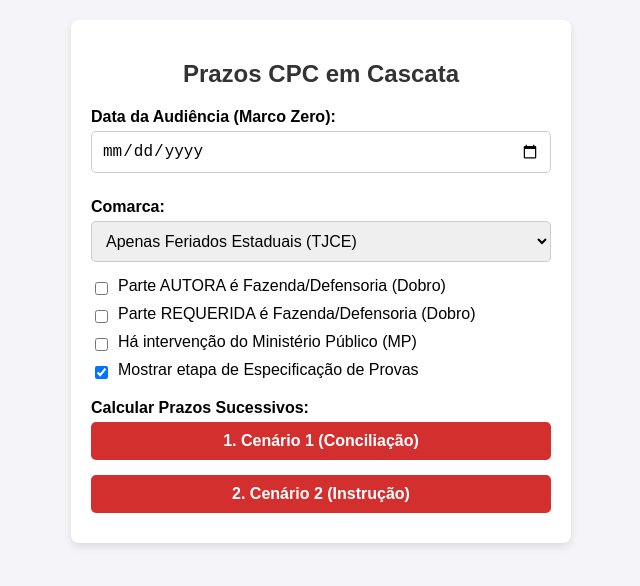
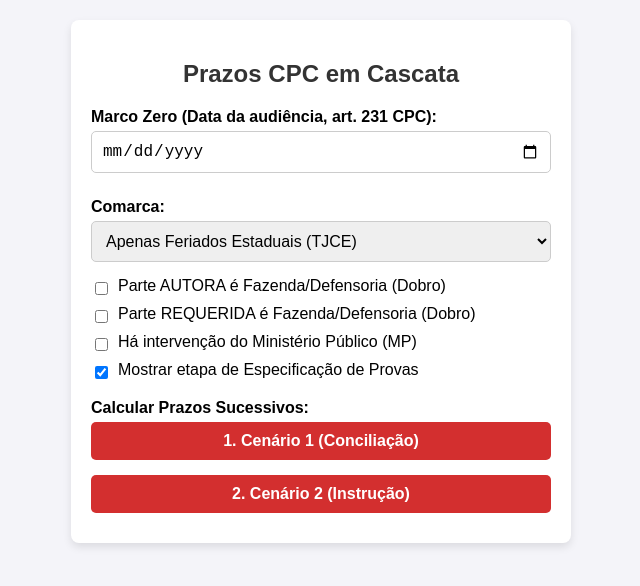
Before and after one commit to JosephAxe/Calculadora-de-prazos, a plain HTML site: page index.html in a window 1280 px wide. Shown: the whole page, without its empty margins (319-959 px from the left). Drawn offline with Linux system fonts and the light colour scheme.

Commit message:
Update label text for audience date input

```diff
--- a/index.html
+++ b/index.html
@@ -26,7 +26,7 @@
 <div class="card">
     <h2>Prazos CPC em Cascata</h2>
 
-    <label for="dataAudiencia">Data da Audiência (Marco Zero):</label>
+    <label for="dataAudiencia">Marco Zero (Data da audiência, art. 231 CPC):</label>
     <input type="date" id="dataAudiencia">
 
     <label for="comarca">Comarca:</label>
```
